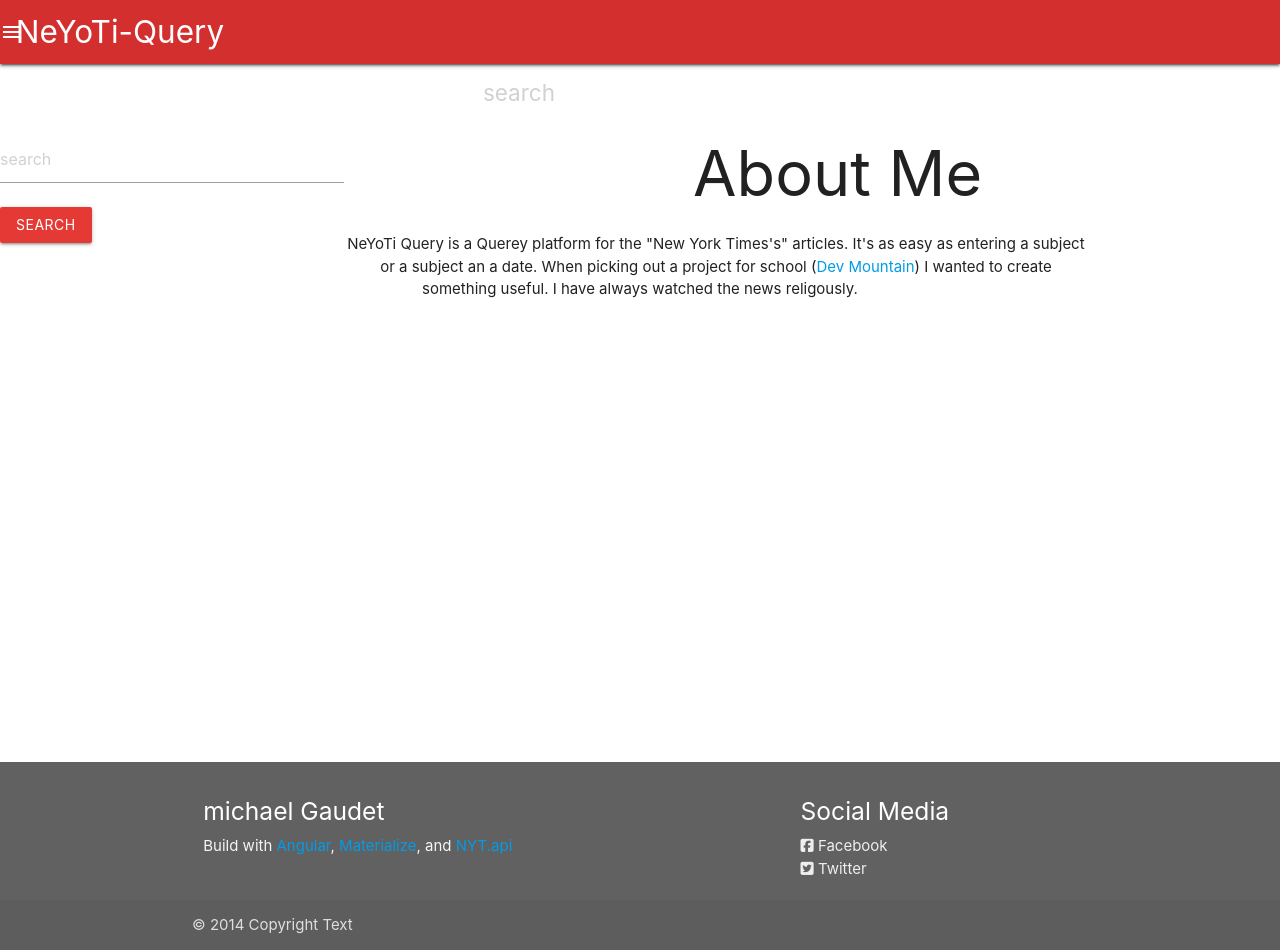
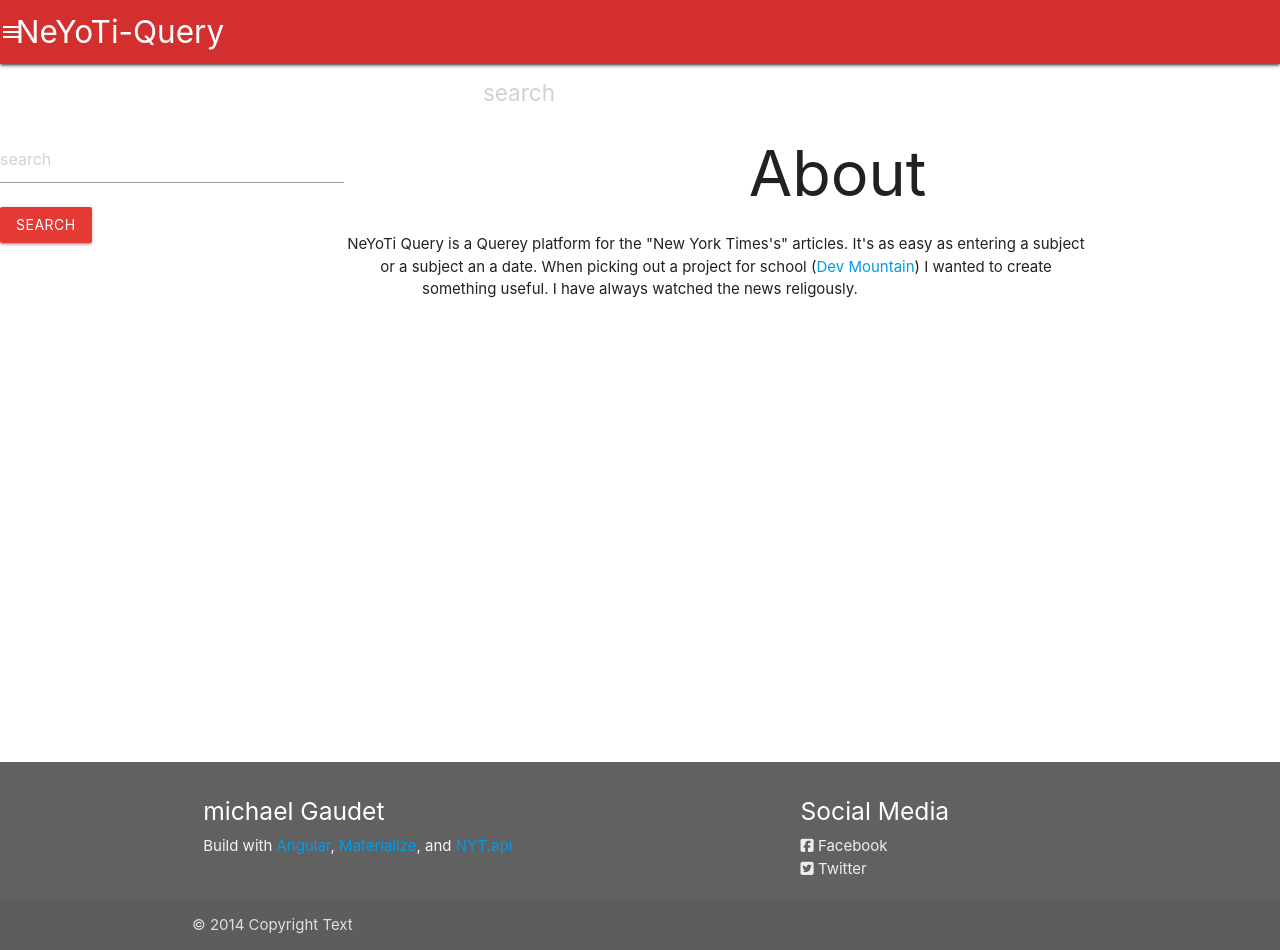
Before and after one commit to mrgaud/NYT-Article-Finder, a plain HTML site: page index.html at #!/about in a window 1280 px wide. Drawn offline with nearby package versions, Linux system fonts and the light colour scheme; some packages are replaced by stand-ins of ours; no server answers.

Commit message:
organized file layout

```diff
--- a/views/aboutTmpl.html
+++ b/views/aboutTmpl.html
@@ -1,5 +1,5 @@
 <div class="center-align row col s12 m8 offset-m2">
-    <H1>About Me</H1>
+    <H1>About</H1>
     <p>NeYoTi Query is a Querey platform for the "New York Times's" articles. It's as easy as entering a subject or a subject an a date.
         When picking out a project for school (<a href='http://www.devmountain.com' target="_blank">Dev Mountain</a>) I wanted to create
         something useful. I have always watched the news religously.
```
Also changed, not shown: js/components/navComponent/navComponent.html (+0 -1 lines), views/articleTmpl.html (deleted).
